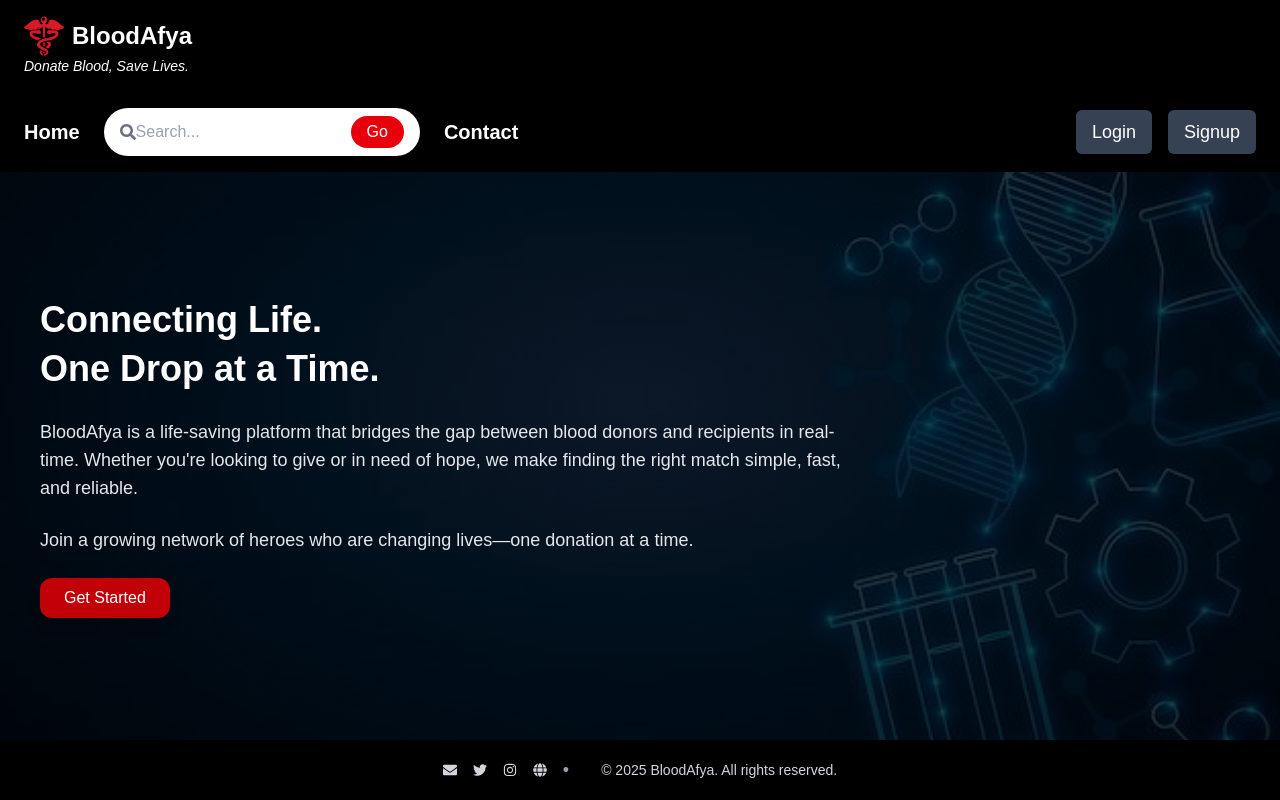
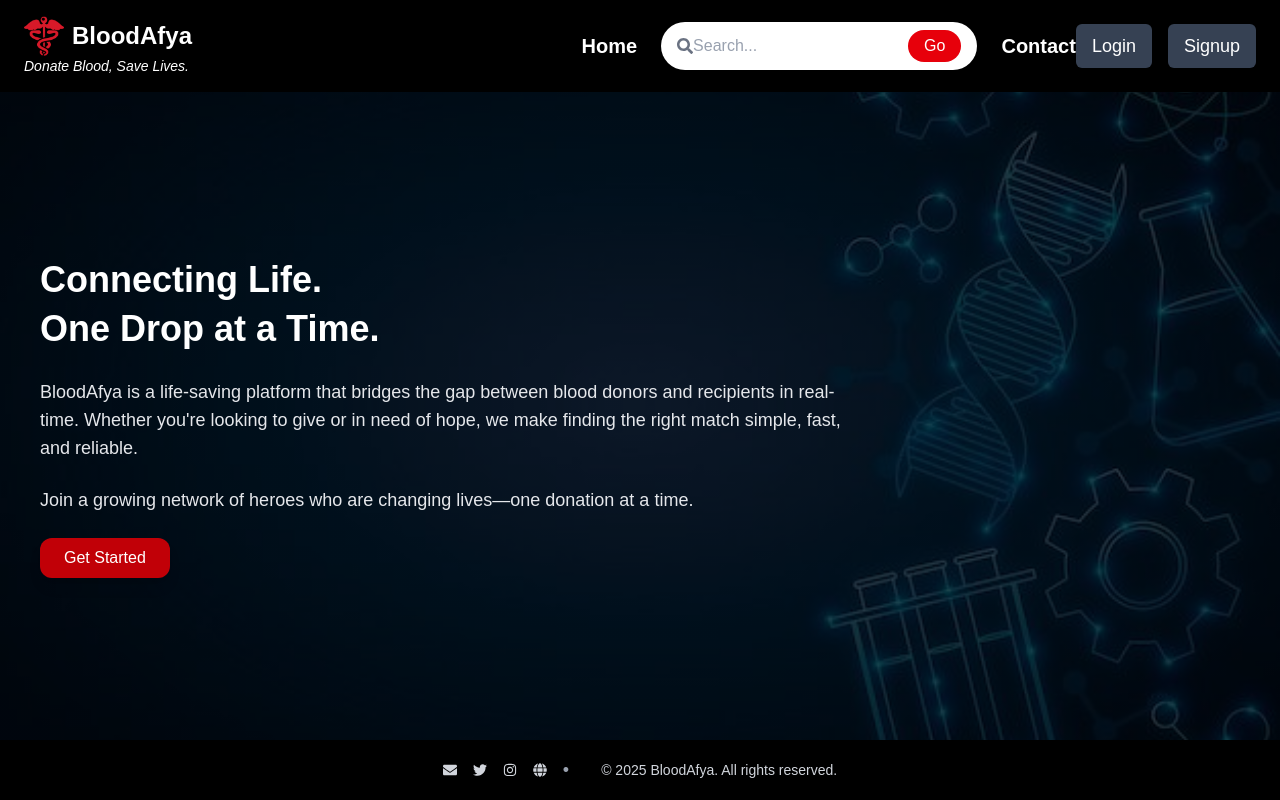
Before and after one commit to Lincoln-Madaraka/bloodafya, a Next.js app: page / in a window 1280 px wide. Built offline with nearby package versions, Linux system fonts and the light colour scheme.

Commit message:
bloodafya

```diff
--- a/src/app/page.tsx
+++ b/src/app/page.tsx
@@ -17,7 +17,7 @@ export default function Home() {
     >
       <div className="flex w-full">
       {/* Header */}
-      <div className="hidden md:flex w-full flex-col">
+      <div className="hidden md:flex w-full flex-row">
       <header className="flex-1 flex justify-between items-center p-6 bg-black bg-opacity-40 px-6 py-4">
         <a href='/'><div className="flex flex-col items-start">
           <div className="flex items-center space-x-2">
```
